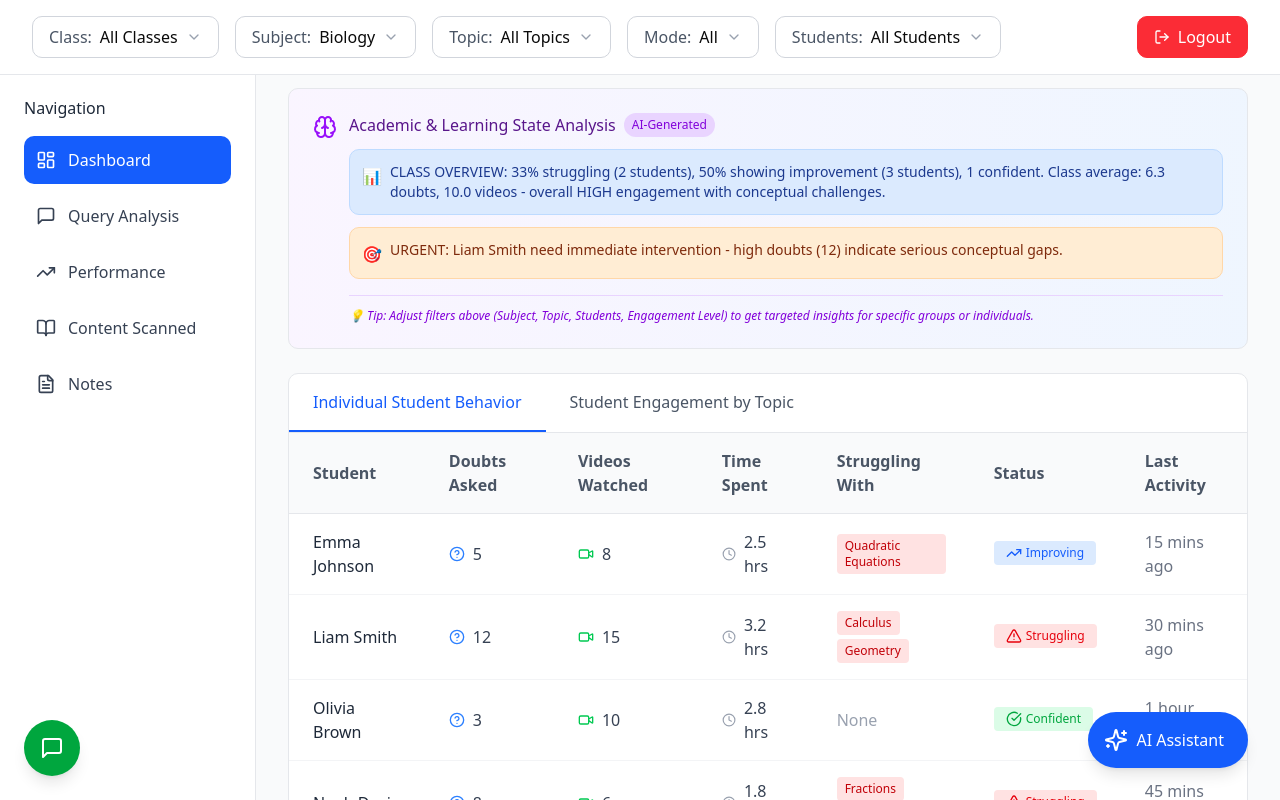
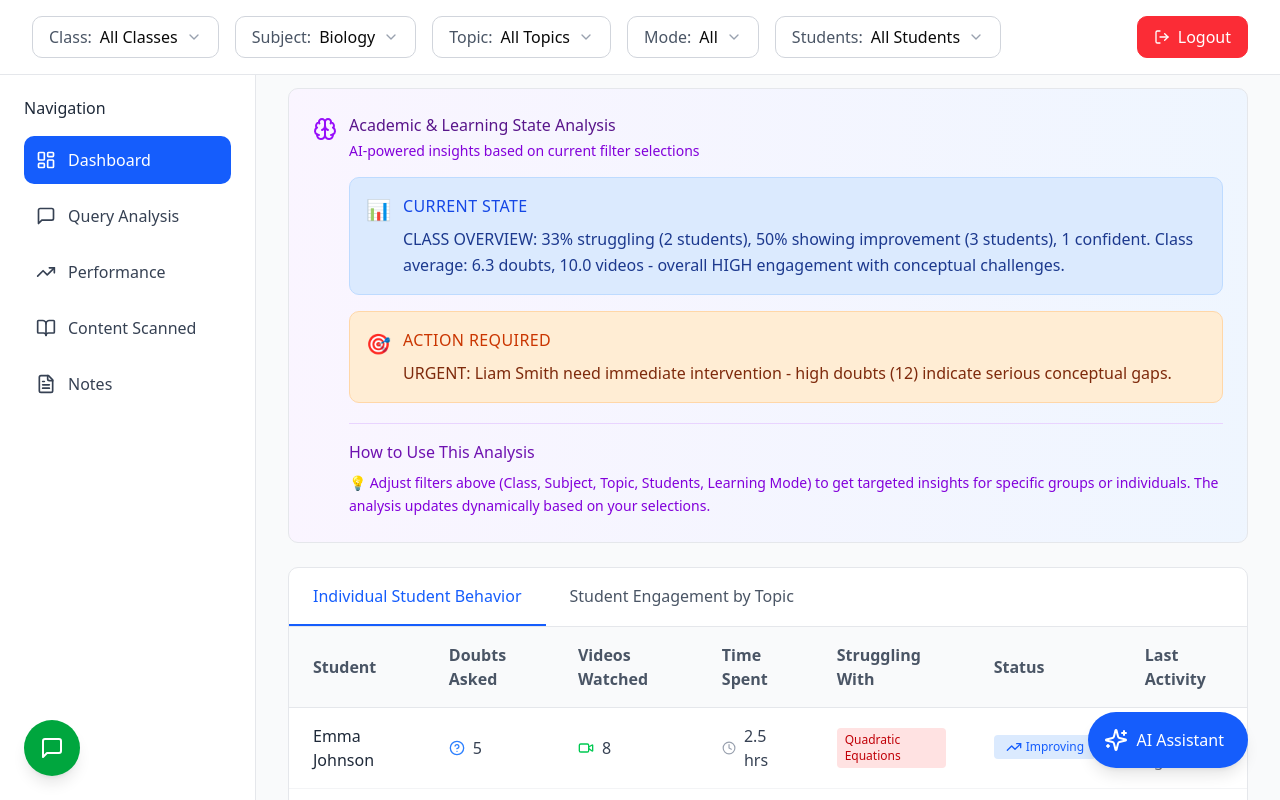
Before and after one commit to MrunmayMete/Teacherdashboarddesign, a React (Vite) app: page / in a window 1280 px wide. Both pictures are taken after typing "Sample", "Sample123" into the empty fields and a click on the button "Sign In". Shown: the top 800 px of the page. Built offline with nearby package versions, Linux system fonts and the light colour scheme.

Commit message:
Update files from Figma Make

```diff
--- a/src/components/ClassInsights.tsx
+++ b/src/components/ClassInsights.tsx
@@ -252,31 +252,50 @@ export function ClassInsights({ filters, setFilters }: ClassInsightsProps) {
       {/* Learning Behavior Inference - Outside tabs, on top */}
       <div className="p-6 border border-gray-200 rounded-lg bg-gradient-to-r from-purple-50 to-blue-50">
         <div className="flex items-start gap-3">
-          <Brain className="w-6 h-6 text-purple-600 mt-0.5 flex-shrink-0" />
+          <Brain className="w-6 h-6 text-purple-600 mt-1 flex-shrink-0" />
           <div className="flex-1">
-            <h4 className="text-purple-900 mb-3 flex items-center gap-2">
-              <span>Academic & Learning State Analysis</span>
-              <span className="text-xs bg-purple-200 text-purple-700 px-2 py-1 rounded-full">AI-Generated</span>
-            </h4>
-            <div className="space-y-3">
+            {/* Main Title */}
+            <div className="mb-4">
+              <h2 className="text-purple-900 mb-1">
+                Academic & Learning State Analysis
+              </h2>
+              <p className="text-sm text-purple-700">
+                AI-powered insights based on current filter selections
+              </p>
+            </div>
+
+            {/* Insights Section */}
+            <div className="space-y-4">
               {academicInsights.map((insight, idx) => (
                 <div
                   key={idx}
-                  className={`p-3 rounded-lg ${
+                  className={`p-4 rounded-lg ${
                     insight.type === 'academic-state' ? 'bg-blue-100 border border-blue-200' :
                     insight.type === 'focus-area' ? 'bg-orange-100 border border-orange-200' :
                     'bg-green-100 border border-green-200'
                   }`}
                 >
-                  <div className="flex items-start gap-2">
-                    <div className={`mt-0.5 ${
+                  <div className="flex items-start gap-3">
+                    <div className={`text-xl mt-0.5 flex-shrink-0 ${
                       insight.type === 'academic-state' ? 'text-blue-600' :
                       insight.type === 'focus-area' ? 'text-orange-600' :
                       'text-green-600'
                     }`}>
                       {insight.type === 'academic-state' ? '📊' : insight.type === 'focus-area' ? '🎯' : '💡'}
                     </div>
-                    <p className={`text-sm ${
+                    <div className="flex-1">
+                      {/* Insight Type Label */}
+                      <h3 className={`mb-2 uppercase tracking-wide ${
+                        insight.type === 'academic-state' ? 'text-blue-700' :
+                        insight.type === 'focus-area' ? 'text-orange-700' :
+                        'text-green-700'
+                      }`}>
+                        {insight.type === 'academic-state' ? 'Current State' :
+                         insight.type === 'focus-area' ? 'Action Required' :
+                         'Recommendation'}
+                      </h3>
+                      {/* Insight Text */}
+                      <p className={`leading-relaxed ${
                         insight.type === 'academic-state' ? 'text-blue-900' :
                         insight.type === 'focus-area' ? 'text-orange-900' :
                         'text-green-900'
@@ -285,11 +304,17 @@ export function ClassInsights({ filters, setFilters }: ClassInsightsProps) {
                       </p>
                     </div>
                   </div>
+                </div>
               ))}
             </div>
-            <div className="mt-4 pt-3 border-t border-purple-200">
-              <p className="text-xs text-purple-700 italic">
-                💡 Tip: Adjust filters above (Subject, Topic, Students, Engagement Level) to get targeted insights for specific groups or individuals.
+
+            {/* Help Text Footer */}
+            <div className="mt-5 pt-4 border-t border-purple-200">
+              <h4 className="text-purple-800 mb-2">
+                How to Use This Analysis
+              </h4>
+              <p className="text-sm text-purple-700 leading-relaxed">
+                💡 Adjust filters above (Class, Subject, Topic, Students, Learning Mode) to get targeted insights for specific groups or individuals. The analysis updates dynamically based on your selections.
               </p>
             </div>
           </div>
@@ -309,7 +334,7 @@ export function ClassInsights({ filters, setFilters }: ClassInsightsProps) {
                   : 'border-transparent text-gray-600 hover:text-gray-800 hover:border-gray-300'
               }`}
             >
-              Individual Student Behavior
+              <h3>Individual Student Behavior</h3>
             </button>
             <button
               onClick={() => setActiveTab('engagement')}
@@ -319,7 +344,7 @@ export function ClassInsights({ filters, setFilters }: ClassInsightsProps) {
                   : 'border-transparent text-gray-600 hover:text-gray-800 hover:border-gray-300'
               }`}
             >
-              Student Engagement by Topic
+              <h3>Student Engagement by Topic</h3>
             </button>
           </div>
         </div>
--- a/src/index.css
+++ b/src/index.css
@@ -25,7 +25,9 @@
       --tw-gradient-from-position: 0%;
       --tw-gradient-via-position: 50%;
       --tw-gradient-to-position: 100%;
+      --tw-leading: initial;
       --tw-font-weight: initial;
+      --tw-tracking: initial;
       --tw-shadow: 0 0 #0000;
       --tw-shadow-color: initial;
       --tw-shadow-alpha: 100%;
@@ -73,6 +75,7 @@
     --color-orange-200: oklch(.901 .076 70.697);
     --color-orange-500: oklch(.705 .213 47.604);
     --color-orange-600: oklch(.646 .222 41.116);
+    --color-orange-700: oklch(.553 .195 38.402);
     --color-orange-900: oklch(.408 .123 38.172);
     --color-yellow-50: oklch(.987 .026 102.212);
     --color-yellow-100: oklch(.973 .071 103.193);
@@ -147,10 +150,13 @@
     --text-lg: 1.125rem;
     --text-lg--line-height: calc(1.75 / 1.125);
     --text-xl: 1.25rem;
+    --text-xl--line-height: calc(1.75 / 1.25);
     --text-2xl: 1.5rem;
     --text-2xl--line-height: calc(2 / 1.5);
     --font-weight-normal: 400;
     --font-weight-medium: 500;
+    --tracking-wide: .025em;
+    --leading-relaxed: 1.625;
     --animate-pulse: pulse 2s cubic-bezier(.4, 0, .6, 1) infinite;
     --animate-bounce: bounce 1s infinite;
     --default-transition-duration: .15s;
@@ -617,6 +623,10 @@
     margin-top: calc(var(--spacing) * 4);
   }
 
+  .mt-5 {
+    margin-top: calc(var(--spacing) * 5);
+  }
+
   .mt-6 {
     margin-top: calc(var(--spacing) * 6);
   }
@@ -1273,10 +1283,6 @@
     background-color: var(--color-purple-100);
   }
 
-  .bg-purple-200 {
-    background-color: var(--color-purple-200);
-  }
-
   .bg-purple-500 {
     background-color: var(--color-purple-500);
   }
@@ -1543,16 +1549,31 @@
     line-height: var(--tw-leading, var(--text-sm--line-height));
   }
 
+  .text-xl {
+    font-size: var(--text-xl);
+    line-height: var(--tw-leading, var(--text-xl--line-height));
+  }
+
   .text-xs {
     font-size: var(--text-xs);
     line-height: var(--tw-leading, var(--text-xs--line-height));
   }
 
+  .leading-relaxed {
+    --tw-leading: var(--leading-relaxed);
+    line-height: var(--leading-relaxed);
+  }
+
   .font-medium {
     --tw-font-weight: var(--font-weight-medium);
     font-weight: var(--font-weight-medium);
   }
 
+  .tracking-wide {
+    --tw-tracking: var(--tracking-wide);
+    letter-spacing: var(--tracking-wide);
+  }
+
   .whitespace-nowrap {
     white-space: nowrap;
   }
@@ -1665,6 +1686,10 @@
     color: var(--color-orange-600);
   }
 
+  .text-orange-700 {
+    color: var(--color-orange-700);
+  }
+
   .text-orange-900 {
     color: var(--color-orange-900);
   }
@@ -1735,6 +1760,10 @@
 
   .capitalize {
     text-transform: capitalize;
+  }
+
+  .uppercase {
+    text-transform: uppercase;
   }
 
   .italic {
@@ -2250,7 +2279,17 @@ html {
   initial-value: 100%;
 }
 
+@property --tw-leading {
+  syntax: "*";
+  inherits: false
+}
+
 @property --tw-font-weight {
+  syntax: "*";
+  inherits: false
+}
+
+@property --tw-tracking {
   syntax: "*";
   inherits: false
 }
```
Lines whose indentation alone changed are shown as unchanged.
